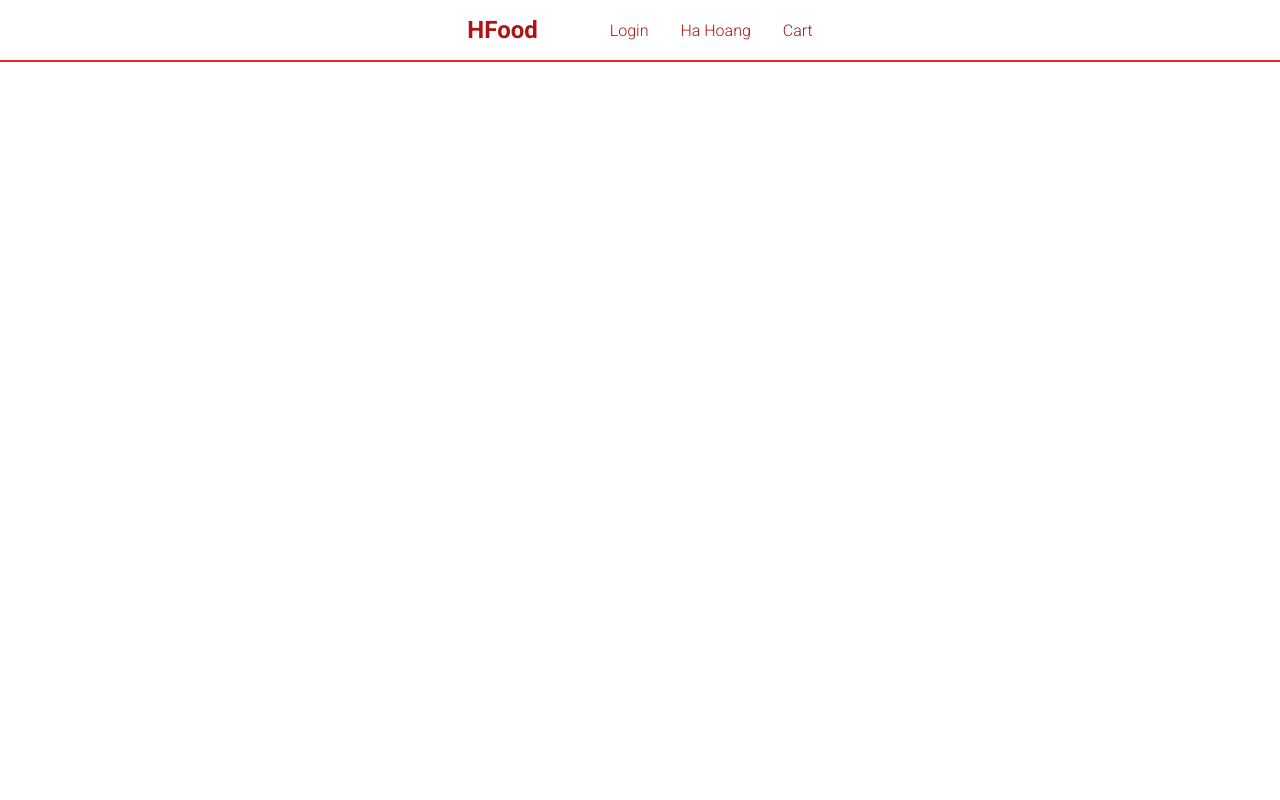
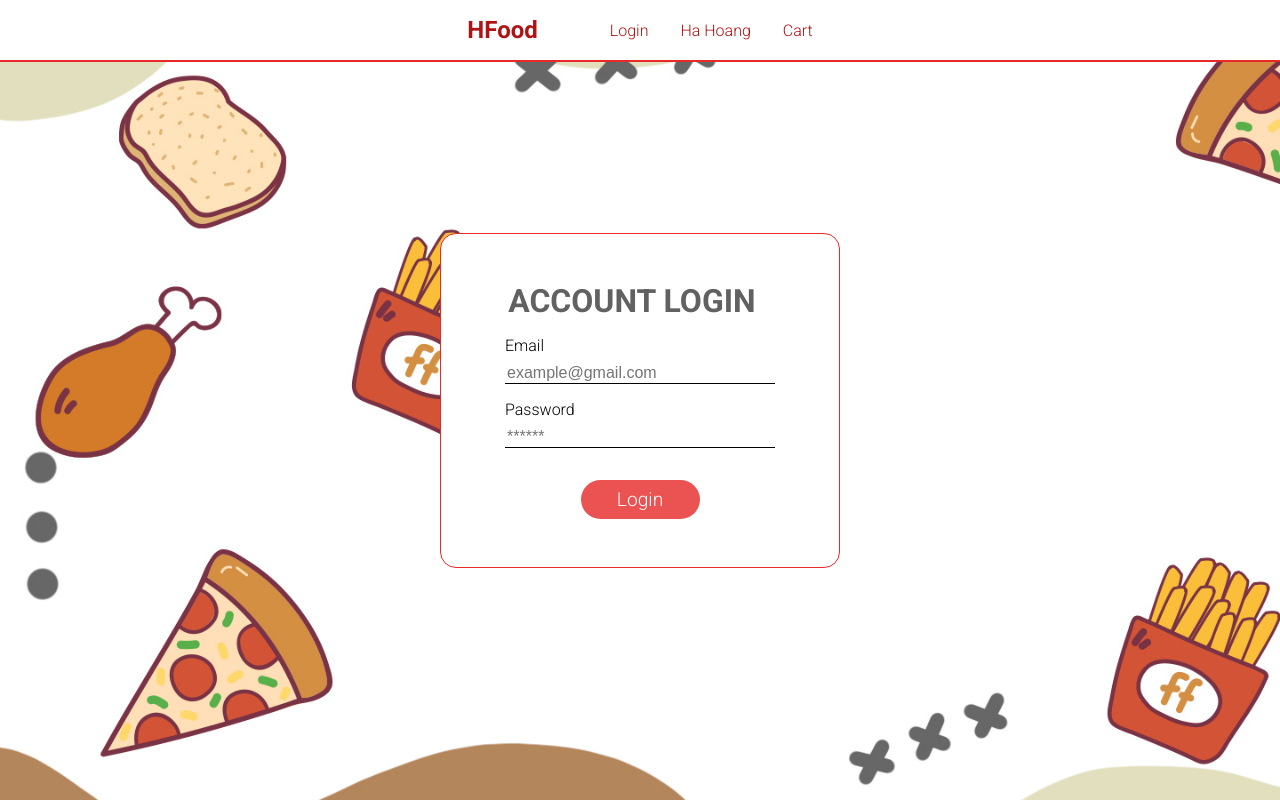
Before and after one commit to bhoangha276/Order-delivery-app.cli, an Angular app in the folder user/: page /login in a window 1280 px wide. Before the commit this address led to /. Built offline with nearby package versions, Linux system fonts and the light colour scheme.

Commit message:
feat: add login page

```diff
--- a/user/src/app/app-routing.module.ts
+++ b/user/src/app/app-routing.module.ts
@@ -3,6 +3,7 @@ import { RouterModule, Routes } from '@angular/router'
 import { HomeComponent } from './pages/home/home.component'
 import { FoodComponent } from './pages/food/food.component'
 import { CartComponent } from './pages/cart/cart.component'
+import { LoginComponent } from './pages/login/login.component'
 
 const routes: Routes = [
   {
@@ -25,6 +26,10 @@ const routes: Routes = [
     path: 'cart',
     component: CartComponent,
   },
+  {
+    path: 'login',
+    component: LoginComponent,
+  },
 ]
 
 @NgModule({
--- a/user/src/app/components/header/header.component.html
+++ b/user/src/app/components/header/header.component.html
@@ -4,7 +4,7 @@
     <nav>
       <ul>
         <li>
-          <a href="login">Login</a>
+          <a routerLink="login">Login</a>
         </li>
         <li class="menu-container">
           <a routerLink="dashboard">Ha Hoang</a>
--- a/user/src/app/pages/cart/cart.component.html
+++ b/user/src/app/pages/cart/cart.component.html
@@ -28,9 +28,7 @@
             <option>4</option>
           </select>
         </div>
-        <div>
-          {{ cartItem.price | currency }}
-        </div>
+        <div>{{ cartItem.price | currency : 'VND' : 'symbol' }}.000</div>
 
         <div>
           <button class="remove-button" (click)="removeFromCart(cartItem)">
@@ -43,7 +41,9 @@
     <div class="checkout">
       <div>
         <div class="foods-count">{{ cart.totalCount }}</div>
-        <div class="foods-price">{{ cart.totalPrice }}</div>
+        <div class="total-price">
+          {{ cart.totalPrice | currency : 'VND' : 'symbol' }}.000
+        </div>
       </div>
       <a routerLink="/checkout">Proceed to checkout</a>
     </div>
--- /dev/null
+++ b/user/src/app/pages/login/login.component.css
@@ -0,0 +1,81 @@
+.container {
+  height: 100vh;
+
+  background-repeat: no-repeat;
+  background-size: cover;
+  background-image: url(../../../assets/images/bg-login.jpg);
+}
+
+.login-box {
+  padding: 2rem;
+
+  display: flex;
+  justify-content: center;
+  align-items: center;
+  height: 100%;
+}
+
+.details {
+  width: 25rem;
+  padding: 2rem 4rem;
+
+  border: 1px solid #e72929;
+  border-radius: 1rem;
+  background-color: #fff;
+}
+
+form {
+  display: flex;
+  flex-direction: column;
+  justify-content: center;
+}
+
+.input-container {
+  margin-bottom: 1rem;
+  height: 3rem;
+}
+
+.input-email input,
+.input-password input {
+  width: 100%;
+  margin-top: 0.5rem;
+
+  outline: none;
+  border: none;
+  border-bottom: 1px solid #000000;
+
+  font-size: 1rem;
+
+  background-color: #fff;
+}
+
+.button {
+  margin: 1rem;
+
+  display: flex;
+  justify-content: center;
+  align-items: center;
+}
+
+.button button {
+  width: 50%;
+
+  color: white;
+  background: #e72929;
+  border: none;
+  font-size: 1.2rem;
+  padding: 0.5rem;
+  border-radius: 10rem;
+  outline: none;
+  opacity: 0.8;
+
+  transition-delay: 0s;
+  transition-duration: 0.6s;
+}
+
+.button button:hover {
+  cursor: pointer;
+  transform: scale(1);
+  filter: brightness(110%);
+  box-shadow: 0px 5px 10px 0px rgba(0, 0, 0, 0.5);
+}
--- /dev/null
+++ b/user/src/app/pages/login/login.component.html
@@ -0,0 +1,54 @@
+<div class="container">
+  <div class="login-box">
+    <div class="details">
+      <app-title title="ACCOUNT LOGIN"></app-title>
+
+      <form [formGroup]="loginForm" (ngSubmit)="submit()">
+        <div class="input-container">
+          <!-- input email -->
+          <div class="input-email">
+            <label for="email">Email</label>
+            <div>
+              <input
+                type="email"
+                placeholder="example@gmail.com"
+                formControlName="email" />
+            </div>
+          </div>
+          <!-- output email validation -->
+          <div class="error-list" *ngIf="fc['email'].errors && isSubmited">
+            <div *ngIf="fc['email'].errors['required']">
+              Should not be empty!!!
+            </div>
+            <div *ngIf="fc['email'].errors['email']">
+              Email is not correct !!!
+            </div>
+          </div>
+        </div>
+
+        <div class="input-container">
+          <!-- input password -->
+          <div class="input-password">
+            <label for="password">Password</label>
+            <div>
+              <input
+                type="password"
+                placeholder="******"
+                formControlName="password" />
+            </div>
+          </div>
+          <!-- output password validation -->
+          <div class="error-list" *ngIf="fc['password'].errors && isSubmited">
+            <div *ngIf="fc['password'].errors['required']">
+              Should not be empty!!!
+            </div>
+          </div>
+        </div>
+
+        <div class="button">
+          <button type="submit">Login</button>
+        </div>
+      </form>
+    </div>
+  </div>
+</div>
--- /dev/null
+++ b/user/src/app/pages/login/login.component.ts
@@ -0,0 +1,35 @@
+import { Component, OnInit } from '@angular/core'
+import { FormBuilder, FormGroup, Validators } from '@angular/forms'
+
+@Component({
+  selector: 'app-login',
+  templateUrl: './login.component.html',
+  styleUrls: ['./login.component.css'],
+})
+export class LoginComponent implements OnInit {
+  loginForm!: FormGroup
+  isSubmited = false
+
+  constructor(private formBuilder: FormBuilder) {}
+
+  ngOnInit(): void {
+    this.loginForm = this.formBuilder.group({
+      email: ['', Validators.required, Validators.email],
+      password: ['', Validators.required],
+    })
+  }
+
+  get fc() {
+    return this.loginForm.controls
+  }
+
+  submit() {
+    this.isSubmited = true
+
+    if (this.loginForm.invalid) return
+
+    alert(
+      `Email: ${this.fc['email'].value} \n Password: ${this.fc['password'].value}`,
+    )
+  }
+}
```
Also changed, not shown: user/src/app/app.module.ts (+15 -5 lines), user/src/assets/images/bg-login.jpg (added), 1 other file (tests, documents, lock files or other folders).
